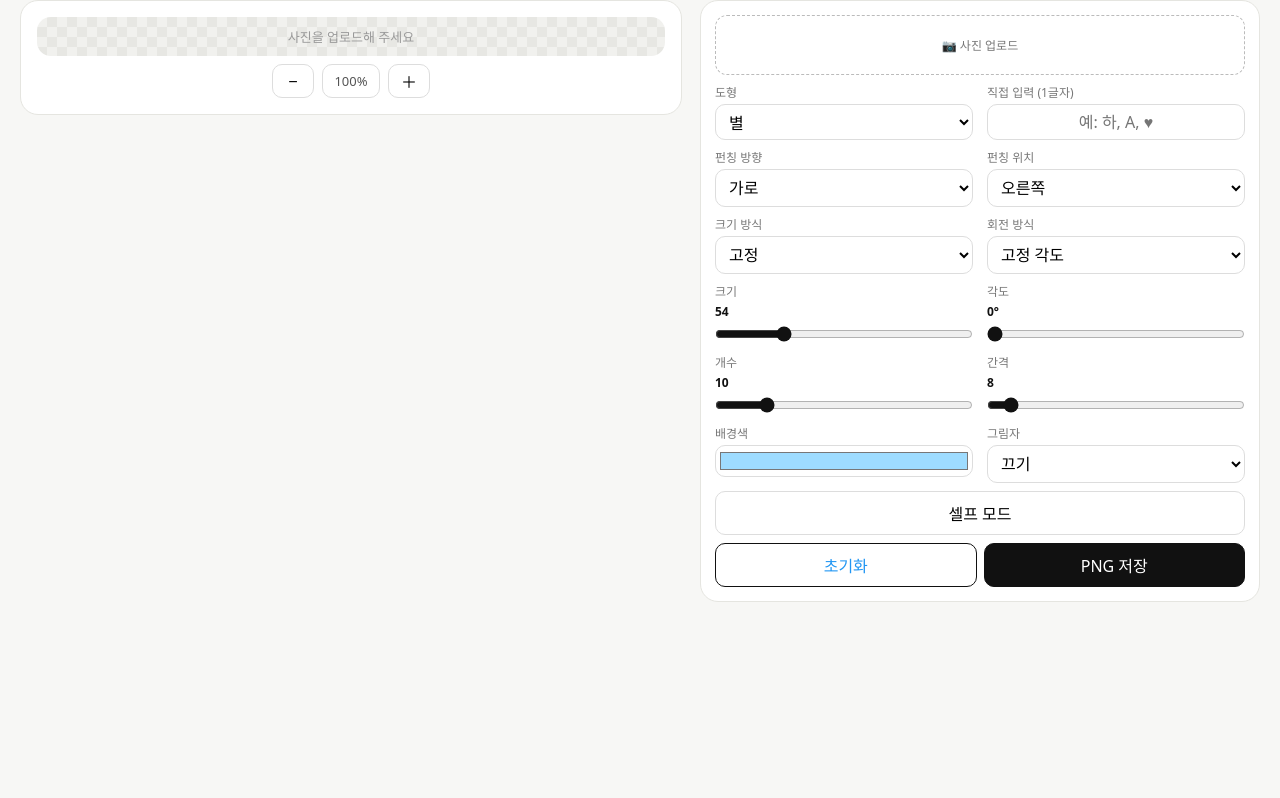
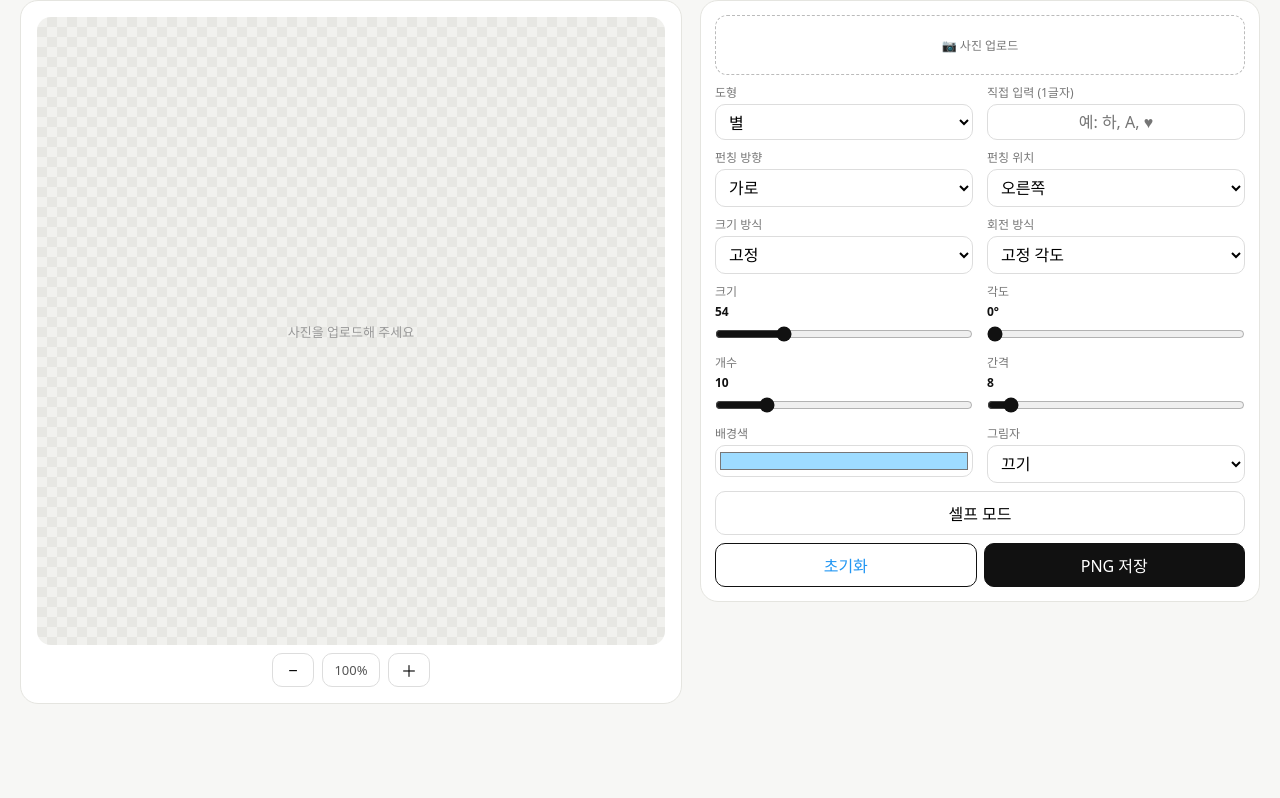
Before and after one commit to cnstkal/punching, a plain HTML site: page index.html in a window 1280 px wide. Shown: the part 55-853 px from the top of the page. Before the commit the page ends 800 px from the top, so only its background shows below. Drawn offline with Linux system fonts and the light colour scheme; a web font is replaced by a local one.

Commit message:
Keep punching preview canvas square

```diff
--- a/index.html
+++ b/index.html
@@ -17,7 +17,7 @@ input[type=range]{width:100%;accent-color:#111;margin:0}
 input[type=color]{width:100%;height:40px;padding:2px;border:1px solid #ddd;border-radius:10px;background:#fff}
 .upload{position:relative;border:1px dashed #bbb;padding:20px;text-align:center;border-radius:12px;cursor:pointer;overflow:hidden}
 .upload input{position:absolute;inset:0;width:100%;height:100%;opacity:0;cursor:pointer}
- .stage{width:100%;margin:0 auto;background-color:#f1f1ee;background-image:linear-gradient(45deg,#e7e7e3 25%,transparent 25%),linear-gradient(-45deg,#e7e7e3 25%,transparent 25%),linear-gradient(45deg,transparent 75%,#e7e7e3 75%),linear-gradient(-45deg,transparent 75%,#e7e7e3 75%);background-size:20px 20px;background-position:0 0,0 10px,10px -10px,-10px 0;border-radius:14px;padding:10px;overflow:hidden;display:flex;justify-content:center;align-items:center;aspect-ratio:auto;min-height:0}
+ .stage{width:100%;margin:0 auto;background-color:#f1f1ee;background-image:linear-gradient(45deg,#e7e7e3 25%,transparent 25%),linear-gradient(-45deg,#e7e7e3 25%,transparent 25%),linear-gradient(45deg,transparent 75%,#e7e7e3 75%),linear-gradient(-45deg,transparent 75%,#e7e7e3 75%);background-size:20px 20px;background-position:0 0,0 10px,10px -10px,-10px 0;border-radius:14px;padding:10px;overflow:hidden;display:flex;justify-content:center;align-items:center;aspect-ratio:1 / 1;min-height:0}
 .stage{overflow:auto}.stage canvas{max-width:100%;max-height:100%;width:auto;height:auto;touch-action:none;-webkit-touch-callout:none;user-select:none;-webkit-user-select:none}
 .empty{color:#999;font-size:13px}
 .zoomTools{display:flex;justify-content:center;align-items:center;gap:8px;margin-top:8px}.zoomTools button{width:42px;height:34px;padding:0}.zoomTools span{min-width:58px;text-align:center;font-size:13px;color:#555}.zoomTools #zoomReset{min-width:58px;width:auto;font-size:13px;color:#555;background:#fff}.selfTools{display:flex;gap:8px;margin-top:8px}.selfTools button{flex:1}
@@ -43,7 +43,7 @@ input[type=color]{width:100%;height:40px;padding:2px;border:1px solid #ddd;borde
   .controls input[type=range]{height:22px}
   .controls input[type=color]{height:32px}
   .controls .bar{grid-column:1/-1}
-  .stage{aspect-ratio:auto;max-height:none;width:100%;margin:0 auto}
+  .stage{aspect-ratio:1 / 1;max-height:none;width:100%;margin:0 auto}
   .stage canvas{max-width:100%;max-height:100%;width:auto;height:auto}
 }
 
@@ -313,7 +313,7 @@ function paint(c,transparent){
 function render(){
   if(!base)return;
   const L=layoutSize();cv.width=L.width;cv.height=L.height;
-  const stage=$('.stage');if(stage)stage.style.aspectRatio=`${L.width}/${L.height}`;
+  const stage=$('.stage');if(stage)stage.style.aspectRatio='1 / 1';
   cv.style.display='block';$('#empty').style.display='none';
   paint(ctx,false);
 }
```
